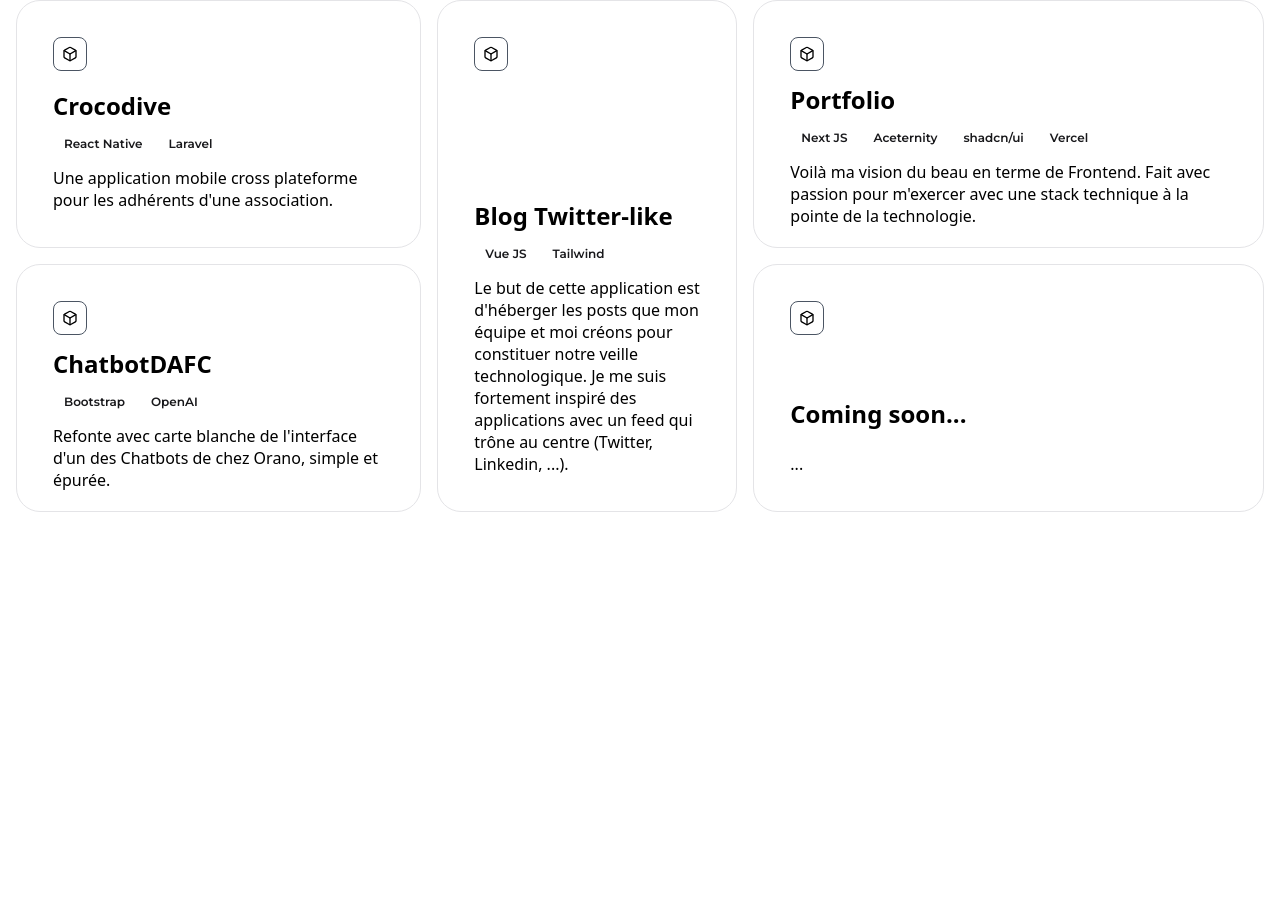
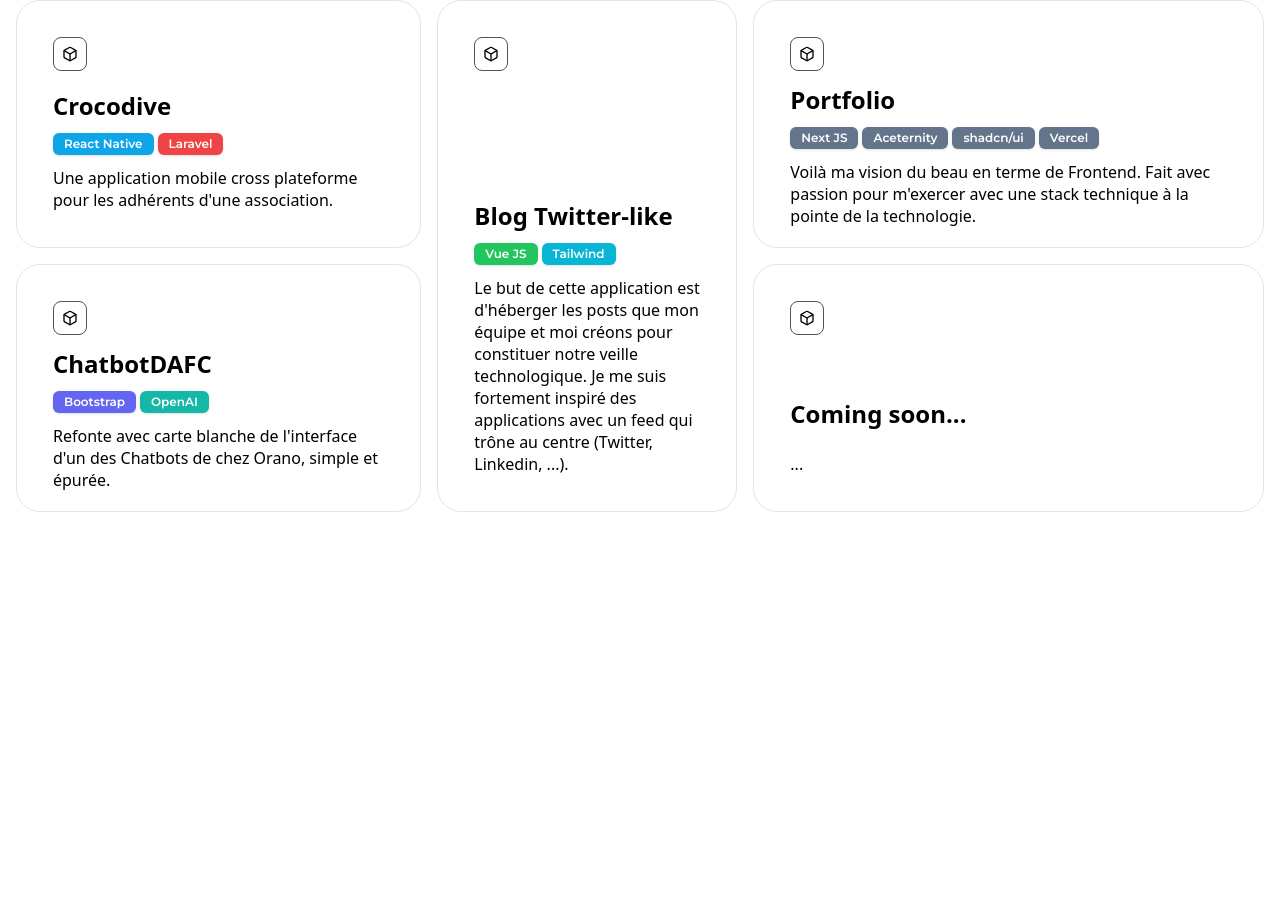
Before and after one commit to EptesicusDev/portfolio-mb, a Next.js app: page / in a window 1280 px wide. Shown: the part 816-1735 px from the top of the page. Built offline with nearby package versions, Linux system fonts and the light colour scheme.

Commit message:
fix: badge colors (sketchy fix)

```diff
--- a/src/components/ui/badge.tsx
+++ b/src/components/ui/badge.tsx
@@ -9,11 +9,9 @@ const badgeVariants = cva(
     variants: {
       variant: {
         default:
-          "border-transparent bg-primary text-primary-foreground shadow hover:bg-primary/80",
+          "border-transparent shadow text-white",
         secondary:
-          "border-transparent bg-secondary text-secondary-foreground hover:bg-secondary/80",
-        destructive:
-          "border-transparent bg-destructive text-destructive-foreground shadow hover:bg-destructive/80",
+          "border-transparent dark:bg-red-900 dark:bg-sky-900 dark:bg-slate-900 dark:bg-green-900 dark:bg-indigo-900 dark:bg-teal-900 dark:bg-cyan-900 bg-red-500 bg-sky-500 bg-slate-500 bg-green-500 bg-indigo-500 bg-teal-500 bg-cyan-500",
         outline: "text-foreground",
       },
     },
--- a/src/components/ui/glowing-effect-grid.tsx
+++ b/src/components/ui/glowing-effect-grid.tsx
@@ -37,7 +37,7 @@ export function GlowingEffectGrid() {
         icon={<Box className="h-4 w-4 text-black dark:text-neutral-400" />}
         title="Portfolio"
         description="Voilà ma vision du beau en terme de Frontend. Fait avec passion pour m'exercer avec une stack technique à la pointe de la technologie."
-        technos={[{name: "Next JS", color: "neutral"}, {name: "Aceternity", color: "neutral"}, {name: "shadcn/ui", color: "neutral"}, {name: "Vercel", color: "neutral"}]}
+        technos={[{name: "Next JS", color: "slate"}, {name: "Aceternity", color: "slate"}, {name: "shadcn/ui", color: "slate"}, {name: "Vercel", color: "slate"}]}
       />
 
       <GridItem
@@ -81,7 +81,7 @@ const GridItem = ({ area, icon, title, description, technos }: GridItemProps) =>
               </h3>
               <div className="flex gap-1">
                 {technos.map((techno, index) =>
-                  <Badge className={`bg-${techno.color}-950 hover:bg-${techno.color}-950/80`} variant="secondary" key={index}>{techno.name}</Badge>
+                  <Badge className={`bg-${techno.color}-500 dark:bg-${techno.color}-900`} variant="default" key={index}>{techno.name}</Badge>
                 )}
               </div>
               <h2
```
